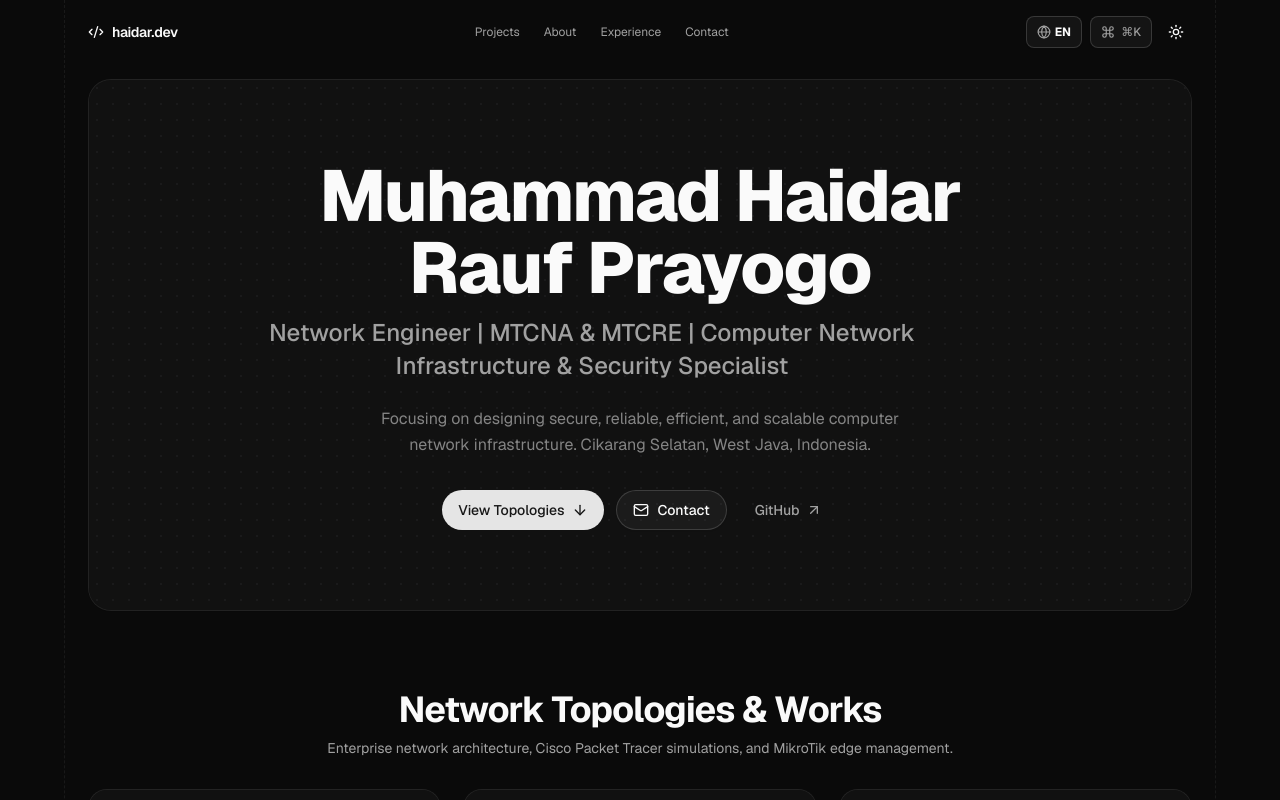
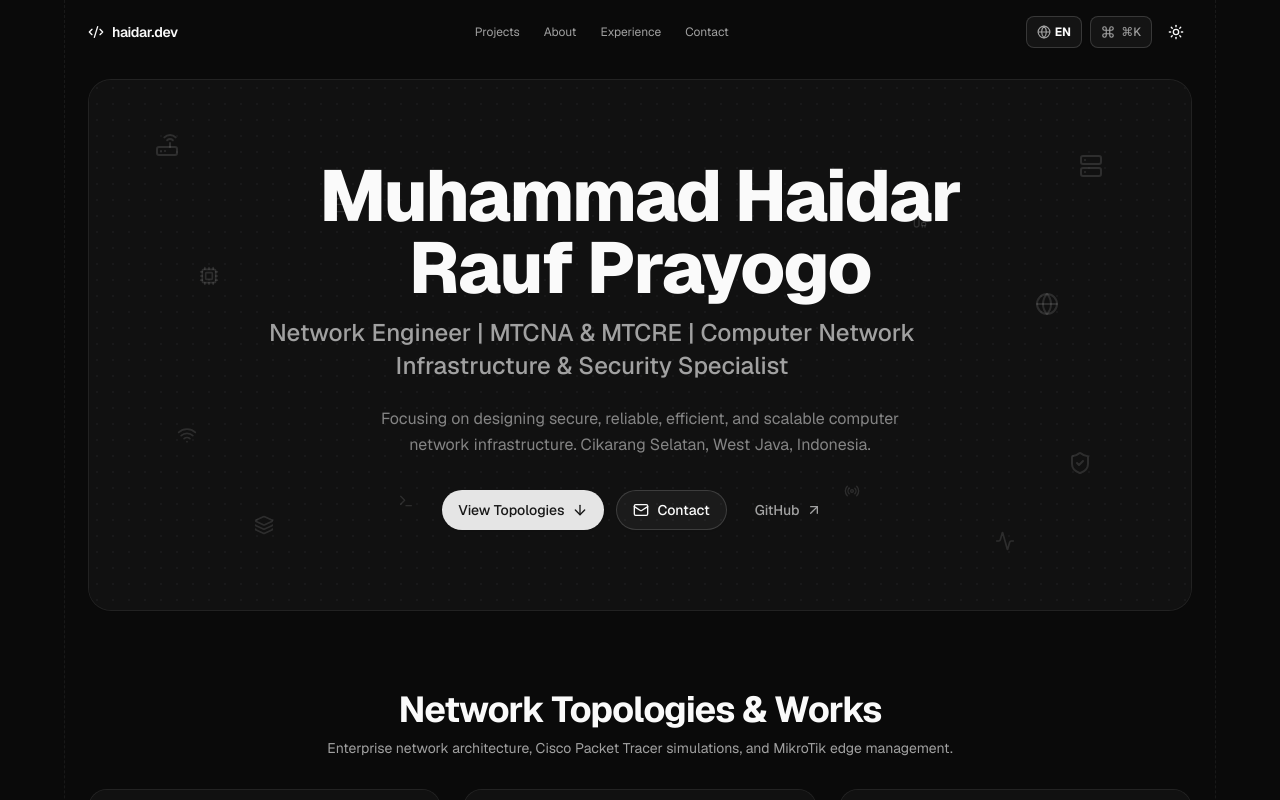
Before and after one commit to haidirwf/portfolio-idal, a Next.js app: page / in a window 1280 px wide. Shown: the top 800 px of the page. Built offline with nearby package versions, Linux system fonts and the light colour scheme.

Commit message:
feat(hero): add subtle floating network icons background pattern to Hero card
- Embed subtle Lucide network icons (Router, Server, Cpu, Globe, Wifi, ShieldCheck, Cable, Lock) scattered across Hero background
- Match exact visual aesthetic of shadcn.io landing page hero pattern

```diff
--- a/components/portfolio/hero.tsx
+++ b/components/portfolio/hero.tsx
@@ -1,11 +1,43 @@
 "use client";
 
 import { motion } from "motion/react";
-import { ArrowDown, Mail, ArrowUpRight } from "lucide-react";
+import {
+  ArrowDown,
+  Mail,
+  ArrowUpRight,
+  Router,
+  Server,
+  Cpu,
+  Globe,
+  Wifi,
+  ShieldCheck,
+  Layers,
+  Terminal,
+  Activity,
+  Radio,
+  Lock,
+  Cable
+} from "lucide-react";
 import { buttonVariants } from "@/components/ui/button";
 import { Card } from "@/components/ui/card";
 import { useLanguage } from "@/components/language-provider";
 import { cn } from "@/lib/utils";
+
+// Floating background icons pattern for Network Engineering theme
+const FLOATING_ICONS = [
+  { Icon: Router, top: "10%", left: "6%", size: "size-5 sm:size-6" },
+  { Icon: Server, top: "14%", right: "8%", size: "size-5 sm:size-6" },
+  { Icon: Cpu, top: "35%", left: "10%", size: "size-4 sm:size-5" },
+  { Icon: Globe, top: "40%", right: "12%", size: "size-5 sm:size-6" },
+  { Icon: Wifi, top: "65%", left: "8%", size: "size-4 sm:size-5" },
+  { Icon: ShieldCheck, top: "70%", right: "9%", size: "size-5 sm:size-6" },
+  { Icon: Layers, top: "82%", left: "15%", size: "size-4 sm:size-5" },
+  { Icon: Activity, top: "85%", right: "16%", size: "size-4 sm:size-5" },
+  { Icon: Lock, top: "22%", left: "22%", size: "size-3.5 sm:size-4" },
+  { Icon: Cable, top: "25%", right: "24%", size: "size-3.5 sm:size-4" },
+  { Icon: Terminal, top: "78%", left: "28%", size: "size-4" },
+  { Icon: Radio, top: "76%", right: "30%", size: "size-4" }
+];
 
 export function Hero() {
   const { t } = useLanguage();
@@ -19,9 +51,28 @@ export function Hero() {
       >
         <Card className="min-h-[420px] sm:min-h-[480px] flex flex-col justify-center items-center text-center overflow-hidden border-border/80 bg-card/60 rounded-3xl p-8 sm:p-16 md:p-20 shadow-xs relative">
           {/* Background grid pattern */}
-          <div className="absolute inset-0 bg-[radial-gradient(#e5e7eb_1px,transparent_1px)] dark:bg-[radial-gradient(#27272a_1px,transparent_1px)] [background-size:16px_16px] opacity-40 pointer-events-none" />
+          <div className="absolute inset-0 bg-[radial-gradient(#e5e7eb_1px,transparent_1px)] dark:bg-[radial-gradient(#27272a_1px,transparent_1px)] [background-size:16px_16px] opacity-35 pointer-events-none" />
 
-          <div className="relative space-y-6 max-w-3xl flex flex-col items-center">
+          {/* Floating Subtle Network Icons (Inspired by shadcn.io landing background) */}
+          <div className="absolute inset-0 pointer-events-none overflow-hidden select-none">
+            {FLOATING_ICONS.map((item, idx) => {
+              const IconComponent = item.Icon;
+              return (
+                <div
+                  key={idx}
+                  style={{ top: item.top, left: item.left, right: item.right }}
+                  className={cn(
+                    "absolute text-muted-foreground/25 dark:text-muted-foreground/20 transition-all duration-700",
+                    item.size
+                  )}
+                >
+                  <IconComponent className="w-full h-full" />
+                </div>
+              );
+            })}
+          </div>
+
+          <div className="relative space-y-6 max-w-3xl flex flex-col items-center z-10">
             <div className="space-y-3">
               <h1 className="text-4xl sm:text-6xl md:text-7xl font-extrabold tracking-tight text-foreground font-sans leading-none">
                 Muhammad Haidar Rauf Prayogo
@@ -45,7 +96,7 @@ export function Hero() {
             <div className="pt-2 flex flex-wrap items-center justify-center gap-3">
               <a
                 href="#projects"
-                className={cn(buttonVariants({ variant: "default", size: "lg" }), "rounded-full font-sans text-xs sm:text-sm font-medium px-6 gap-2")}
+                className={cn(buttonVariants({ variant: "default", size: "lg" }), "rounded-full font-sans text-xs sm:text-sm font-medium px-6 gap-2 shadow-xs")}
               >
                 <span>{t("Lihat Topologi", "View Topologies")}</span>
                 <ArrowDown className="size-4" />
```
